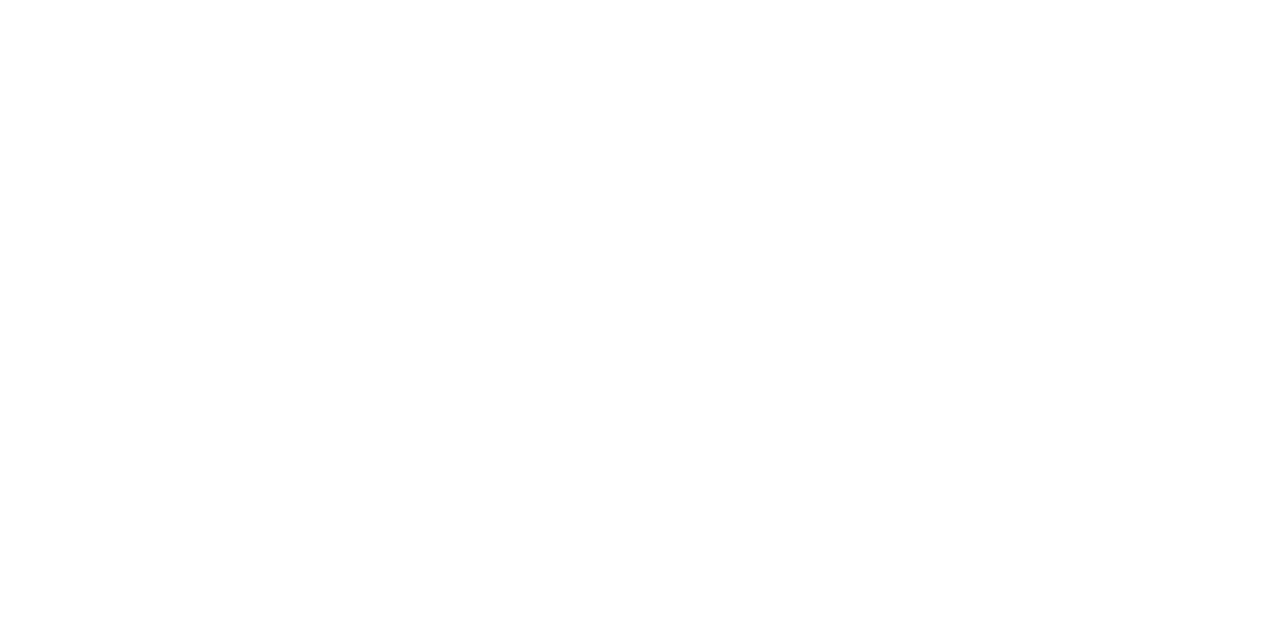
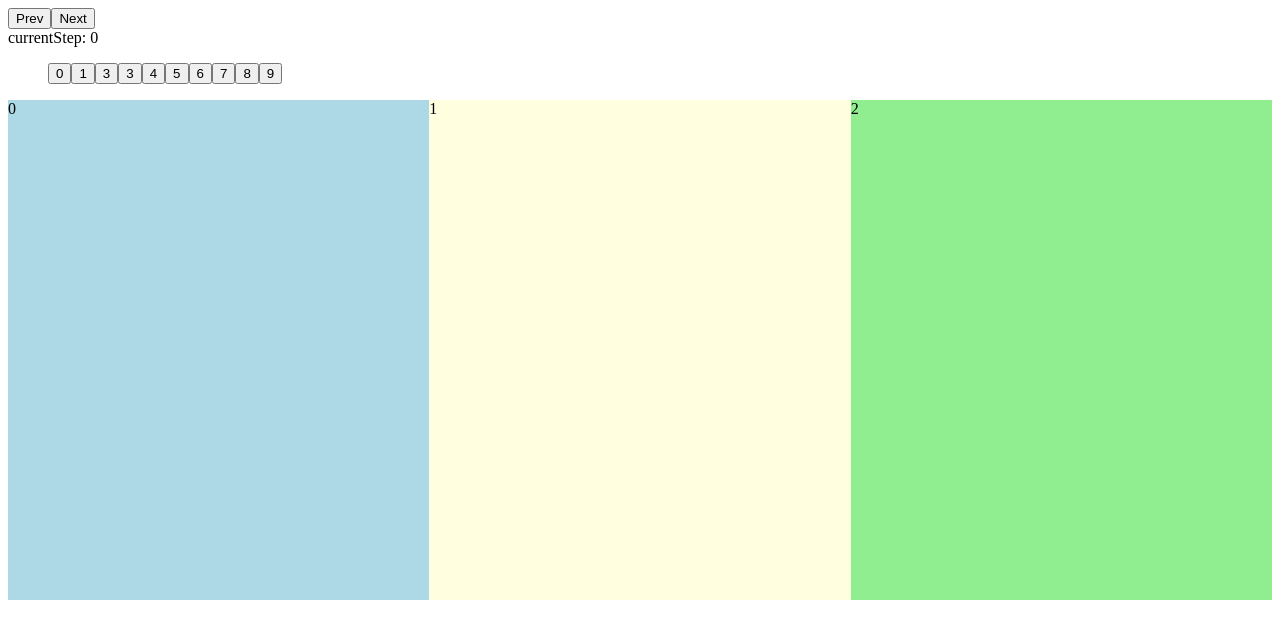
Before and after one commit to hargdavid/react-slider, a React (Create React App) app: page / in a window 1280 px wide. Shown: the top 638 px of the page. Built offline with nearby package versions, Linux system fonts and the light colour scheme.

Commit message:
feat: adding ref and return values for component

```diff
--- a/src/App.tsx
+++ b/src/App.tsx
@@ -1,6 +1,6 @@
 import { makeStyles } from "@material-ui/core";
-import React from "react";
-import { useSlider } from "./components/Slider/Slider";
+import React, { useEffect, useRef, useState } from "react";
+import Slider from "./components/Slider/Slider";
 
 const useStyles = makeStyles(() => ({
   listItem: {
@@ -11,17 +11,51 @@
 
 function App() {
   const classes = useStyles();
-  const { goToNext, render, goToPrevious } = useSlider({
-    children: [<div></div>],
-  });
-  /* const Slider = useSlider */
+  const sliderInstance = useRef<any>();
+  const [currentStep, setCurrentStep] = useState<number>(0);
 
-  /*   console.log("goToNext", goToNext()); */
+  useEffect(() => {
+    console.log("sliderInstance", sliderInstance);
+  }, [sliderInstance]);
+
+  const onNext = () => {
+    sliderInstance?.current?.goToNext();
+    setCurrentStep(sliderInstance?.current?.getCurrentStep());
+  };
+  const onPrev = () => {
+    sliderInstance?.current?.goToPrevious();
+  };
+
+  const goToSlide = (numb: number) => {
+    sliderInstance?.current?.goToSlide(numb);
+  };
 
   return (
     <div className="App">
       <header className="App-header">
-        {/*  <Slider slidesToShow={4} speed={200} slidesToScroll={4}>
+        <button onClick={() => onPrev()}>Prev</button>
+        <button onClick={() => onNext()}>Next</button>
+        <div>currentStep: {currentStep}</div>
+
+        <ul>
+          <button onClick={() => goToSlide(0)}>0</button>
+          <button onClick={() => goToSlide(1)}>1</button>
+          <button onClick={() => goToSlide(2)}>3</button>
+          <button onClick={() => goToSlide(3)}>3</button>
+          <button onClick={() => goToSlide(4)}>4</button>
+          <button onClick={() => goToSlide(5)}>5</button>
+          <button onClick={() => goToSlide(6)}>6</button>
+          <button onClick={() => goToSlide(7)}>7</button>
+          <button onClick={() => goToSlide(8)}>8</button>
+          <button onClick={() => goToSlide(9)}>9</button>
+        </ul>
+
+        <Slider
+          ref={sliderInstance}
+          slidesToShow={3}
+          speed={200}
+          slidesToScroll={1}
+        >
           <li
             className={classes.listItem}
             style={{ backgroundColor: "lightblue" }}
@@ -84,7 +118,7 @@
           <li className={classes.listItem} style={{ backgroundColor: "red" }}>
             9
           </li>
-        </Slider> */}
+        </Slider>
       </header>
     </div>
   );
--- a/src/components/Slider/Slider.tsx
+++ b/src/components/Slider/Slider.tsx
@@ -1,6 +1,20 @@
 import { makeStyles } from "@material-ui/core/styles";
 import clsx from "clsx";
-import React, { Children, createRef, useEffect, useState } from "react";
+import React, {
+  Children,
+  createRef,
+  forwardRef,
+  useEffect,
+  useImperativeHandle,
+  useState,
+} from "react";
+
+/* //TODO
+  - responsive
+  - get the currentStep on a good way
+  - slider move when 25% of the displayed element is moved
+  - hovering bug goes to first page
+*/
 
 const useStyles = makeStyles(() => ({
   root: {
@@ -25,7 +39,7 @@
   },
 }));
 
-interface ISliderSettings {
+export interface ISliderSettings {
   speed?: number;
   slidesToShow?: number;
   slidesToScroll?: number;
@@ -33,21 +47,17 @@
   children: React.ReactChild[];
 }
 
-interface ISliderValues {
-  goToNext: () => void;
-  goToPrevious: () => void;
-  goToSlide: (index: number) => void;
-  render: unknown; //TODO
-  currentStep: number;
-}
+type Props = ISliderSettings & React.RefAttributes<unknown>;
 
-export const useSlider = ({
+const Slider: React.ForwardRefExoticComponent<Props> = forwardRef(
+  (props: ISliderSettings, ref) => {
+    const {
       speed = 500,
       slidesToShow = 1,
       slidesToScroll = 1,
       draggable = true,
       children,
-}: ISliderSettings): ISliderValues => {
+    } = props;
     const classes = useStyles();
     const wrapperRef = createRef<HTMLDivElement>();
     const listRef = createRef<HTMLDivElement>();
@@ -70,10 +80,40 @@
       end: slidesToShow,
     });
 
+    useImperativeHandle(ref, () => ({
+      goToNext: () => {
+        const newTransformValue =
+          movingXPosition - step < minStep ? minStep : movingXPosition - step;
+        setCurrentStepValue(newTransformValue);
+        setMovingXPosition(newTransformValue);
+        setStoppedXPosition(newTransformValue);
+      },
+      goToPrevious: () => {
+        const newTransformValue =
+          movingXPosition + step > 0 ? 0 : movingXPosition + step;
+        setCurrentStepValue(newTransformValue);
+        setMovingXPosition(newTransformValue);
+        setStoppedXPosition(newTransformValue);
+      },
+      goToSlide: (index: number) => {
+        setCurrentStep(index);
+        const newXValue = -(100 / numbOfSlides) * index;
+        if (newXValue < minStep) {
+          setMovingXPosition(minStep);
+        } else {
+          setStoppedXPosition(minStep);
+          setMovingXPosition(-(100 / numbOfSlides) * index);
+          setStoppedXPosition(-(100 / numbOfSlides) * index);
+        }
+      },
+      getCurrentStep: () => currentStep,
+    }));
+
     useEffect(() => {
       setVisibleSlides({
-      start: (Math.abs(stoppedXPosition / 100) * 100) / step,
-      end: (Math.abs(stoppedXPosition / 100) * 100) / step + slidesToShow - 1,
+        start: Math.abs(stoppedXPosition / (100 / numbOfSlides)),
+        end:
+          Math.abs(stoppedXPosition / (100 / numbOfSlides)) + slidesToShow - 1,
       });
     }, [stoppedXPosition]);
 
@@ -83,32 +123,8 @@
       }
     }, [wrapperRef]);
 
-  const goToNext = () => {
-    setMovingXPosition(
-      movingXPosition - step < minStep ? minStep : movingXPosition - step
-    );
-    setStoppedXPosition(
-      movingXPosition - step < minStep ? minStep : movingXPosition - step
-    );
-  };
-
-  const goToPrevious = () => {
-    setMovingXPosition(movingXPosition + step > 0 ? 0 : movingXPosition + step);
-    setStoppedXPosition(
-      movingXPosition + step > 0 ? 0 : movingXPosition + step
-    );
-  };
-
-  const goToSlide = (index: number) => {
-    setCurrentStep(index);
-    const newXValue = -(100 / numbOfSlides) * index;
-    if (newXValue < minStep) {
-      setMovingXPosition(minStep);
-      setStoppedXPosition(minStep);
-    } else {
-      setMovingXPosition(-(100 / numbOfSlides) * index);
-      setStoppedXPosition(-(100 / numbOfSlides) * index);
-    }
+    const setCurrentStepValue = (xTransformValue: number) => {
+      setCurrentStep(Math.abs(xTransformValue / (100 / numbOfSlides)));
     };
 
     const onDrag = (position: number, previousPosition: number) => {
@@ -141,7 +157,11 @@
         : stoppedXPosition;
 
       if (!(newValue > 0 || newValue < minStep)) {
-      setCurrentStep(Math.abs(newValue / step));
+        setCurrentStepValue(newValue);
+      } else if (newValue > 0) {
+        setCurrentStepValue(0);
+      } else {
+        setCurrentStepValue(minStep);
       }
 
       const newPosition =
@@ -172,13 +192,7 @@
       };
     }, []);
 
-  return {
-    goToNext,
-    goToPrevious,
-    goToSlide,
-    currentStep,
-    //maybe add the props here instead???
-    render: (
+    return (
       <div className={classes.root} ref={wrapperRef}>
         <div
           ref={listRef}
@@ -237,6 +251,8 @@
           })}
         </div>
       </div>
-    ),
-  };
-};
+    );
+  }
+);
+
+export default Slider;
```
Lines whose indentation alone changed are shown as unchanged.
